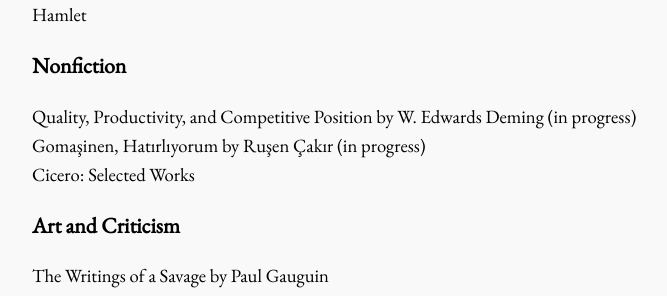
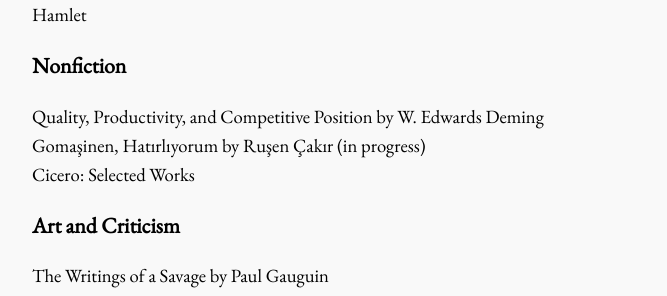
Before and after one commit to bora-uyumazturk/bora-uyumazturk.github.io, a Jekyll site: the page built from reading.html, in a window 1280 px wide and 900 px high, scrolled down 306 px. Shown: the part 156-452 px from the top of the window, without its empty margins (140-807 px from the left). Built offline with Jekyll 4.4.1, drawn with Linux system fonts in a browser that asks for light colours; some of the changed text lies outside the part shown.

Commit message:
Update reading.html

```diff
--- a/reading.html
+++ b/reading.html
@@ -24,7 +24,7 @@ title: Reading
 
   <h3>Nonfiction</h3>
 
-  Quality, Productivity, and Competitive Position by W. Edwards Deming (in progress) <br>
+  Quality, Productivity, and Competitive Position by W. Edwards Deming <br>
   Gomaşinen, Hatırlıyorum by Ruşen Çakır (in progress) <br>
   Cicero: Selected Works
 
```
Also changed, not shown: other parts of reading.html (+1 -1 lines).
